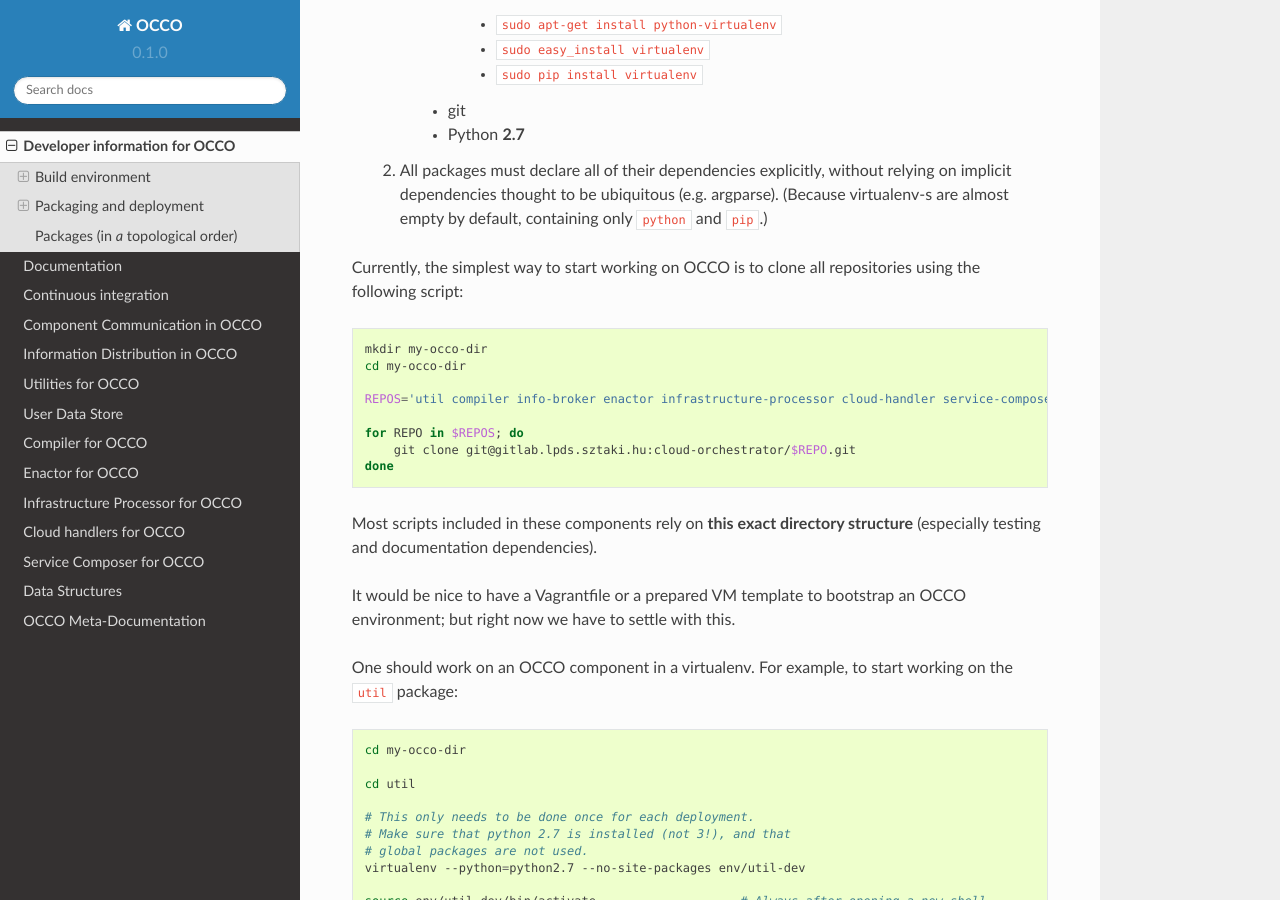
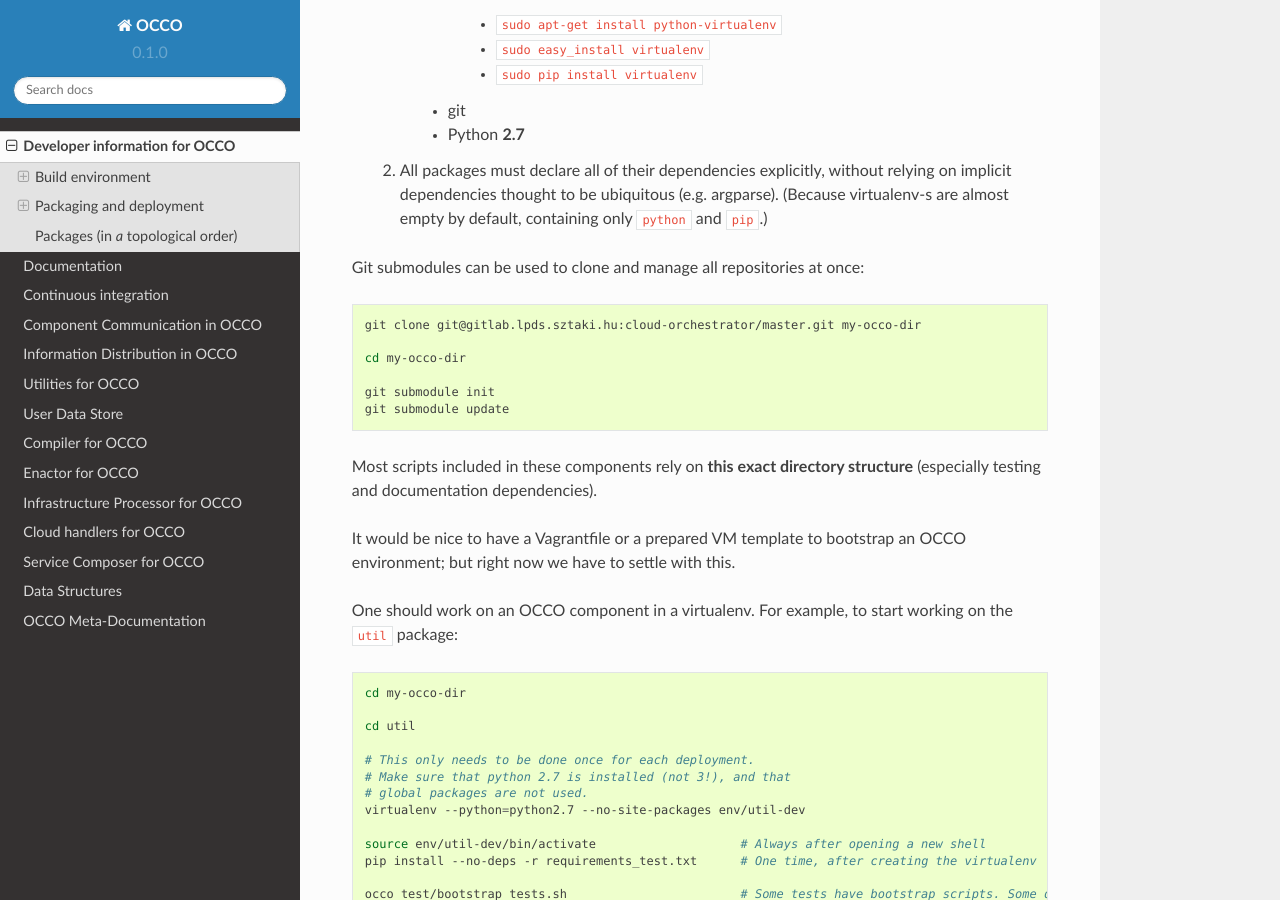
Before and after one commit to occopus/docs, a Sphinx documentation site: the page built from sphinx/source/packages.rst, in a window 1280 px wide and 900 px high, scrolled down 497 px. Built offline with Sphinx 7.4.7 and the Read the Docs theme 2.0.0, drawn with Linux system fonts in a browser that asks for light colours; formulas are drawn with MathJax 3.

Commit message:
Use git submodules to manage repos

```diff
--- a/sphinx/source/packages.rst
+++ b/sphinx/source/packages.rst
@@ -39,19 +39,16 @@ circumstances. This implies that:
        argparse). (Because virtualenv-s are almost empty by default, containing
        only ``python`` and ``pip``.)
 
-Currently, the simplest way to start working on OCCO is to clone all
-repositories using the following script:
+Git submodules can be used to clone and manage all repositories at once:
 
 .. code:: bash
 
-    mkdir my-occo-dir
+    git clone git@gitlab.lpds.sztaki.hu:cloud-orchestrator/master.git my-occo-dir
+
     cd my-occo-dir
 
-    REPOS='util compiler info-broker enactor infrastructure-processor cloud-handler service-composer occo-demo occo-api docs'
-
-    for REPO in $REPOS; do
-        git clone git@gitlab.lpds.sztaki.hu:cloud-orchestrator/$REPO.git
-    done
+    git submodule init
+    git submodule update
 
 Most scripts included in these components rely on **this exact directory
 structure** (especially testing and documentation dependencies).
```
